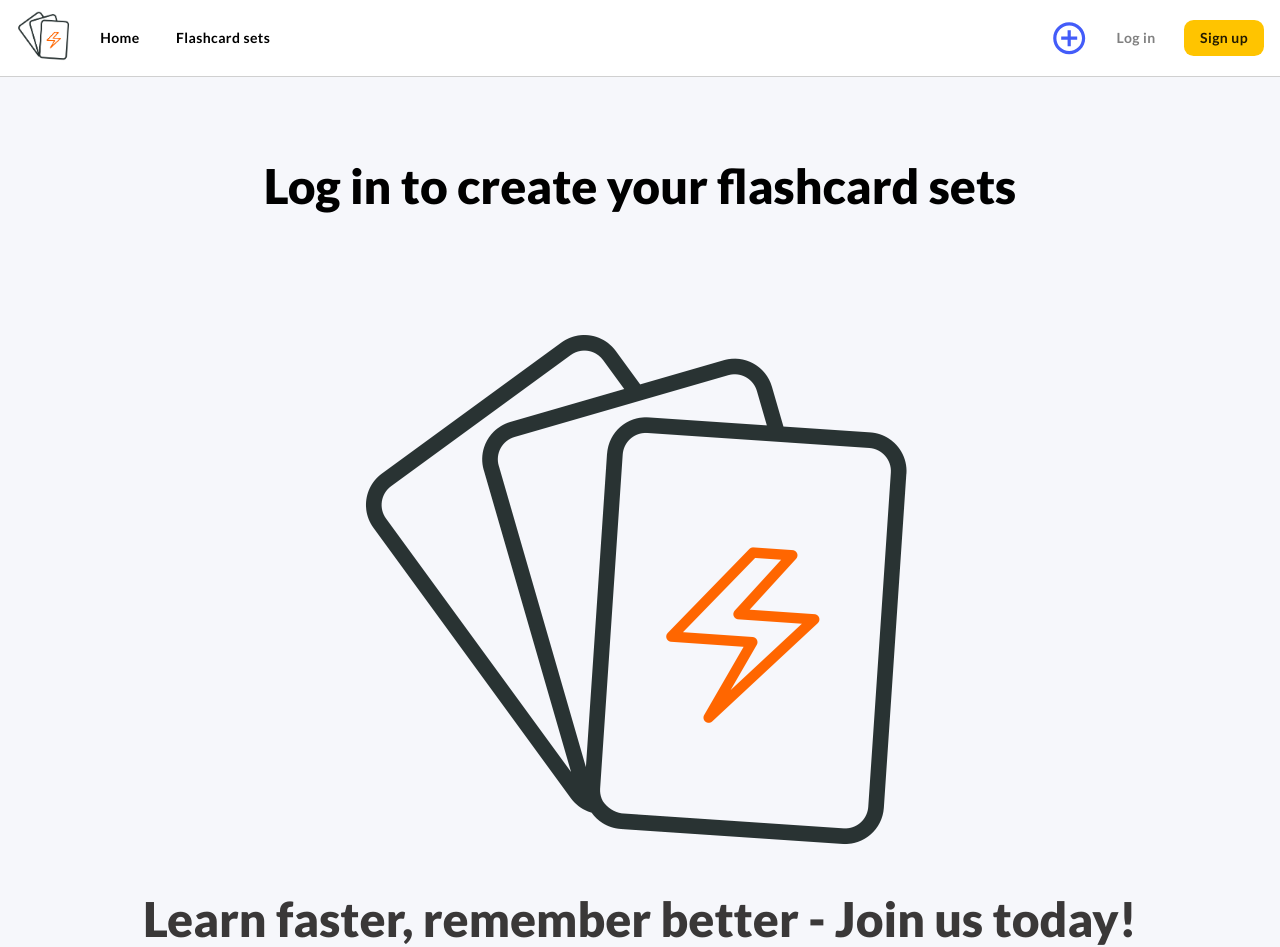
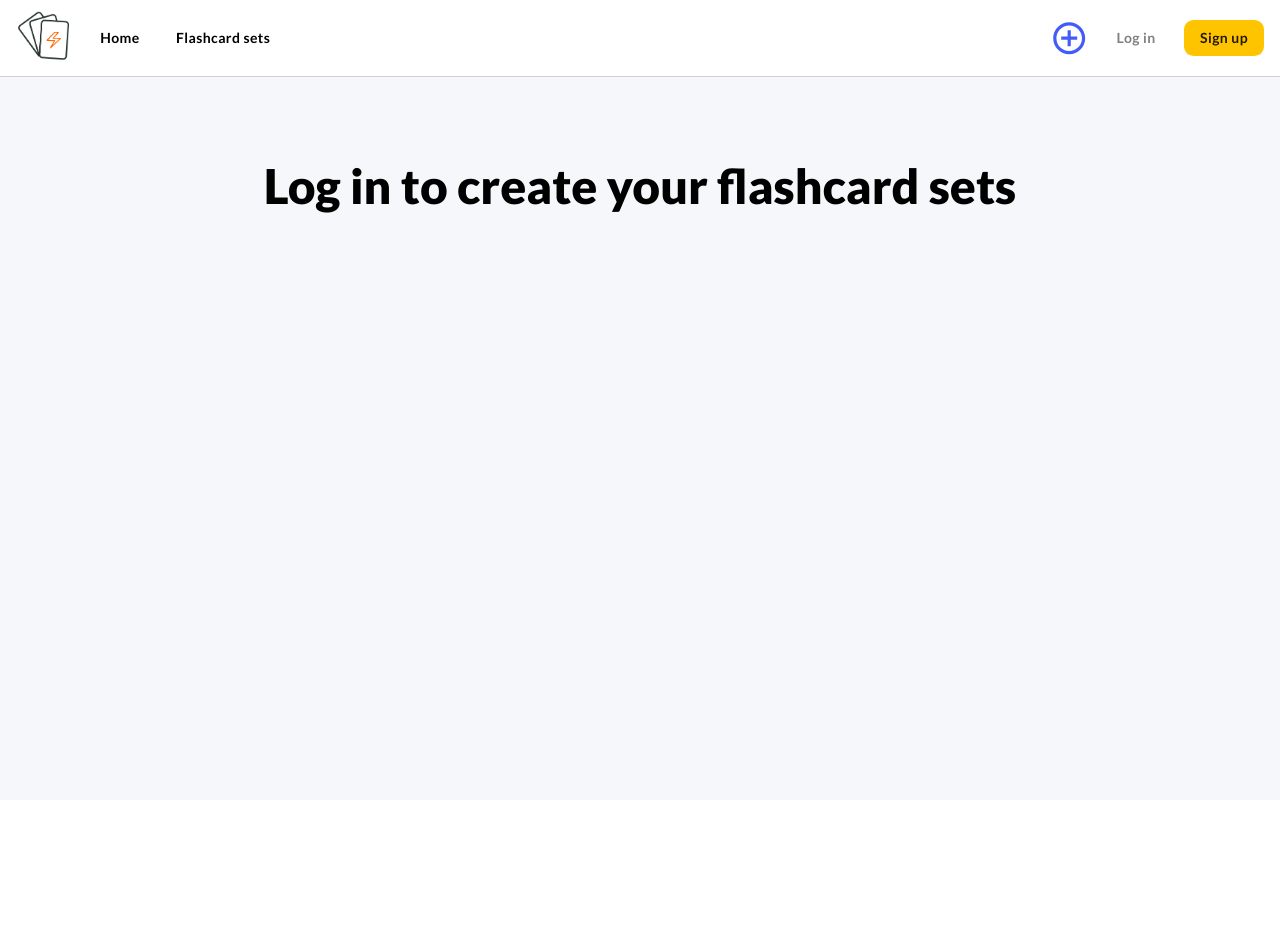
Before and after one commit to ezi000/Flashcards, a React (Vite) app: page /flashcard-sets in a window 1280 px wide. After the commit the page ends 800 px from the top, so only its background shows below. Built offline with nearby package versions, Linux system fonts and the light colour scheme.

Commit message:
background conditional rendering

```diff
--- a/src/App.tsx
+++ b/src/App.tsx
@@ -4,14 +4,14 @@ import { useEffect, useState } from "react";
 import LoginModal from "./LoginModal";
 import SignupModal from "./SignupModa";
 import UserContext from "./userContext";
-import { Outlet } from "react-router-dom";
+import { Outlet, useLocation } from "react-router-dom";
 
 function App() {
   const [openLogin, setOpenLogin] = useState(false);
   const [openSignup, setOpenSignup] = useState(false);
 
   const [userId, setUser] = useState("");
-
+  const location = useLocation();
   useEffect(() => {
     setUser(localStorage.getItem("user") || "");
   }, []);
@@ -46,8 +46,14 @@ function App() {
         <SignupModal open={openSignup} handleClose={handleClose} />
         <UserContext.Provider value={userId}>
           <Outlet />
-          <Background src="/logo.png" alt="logo"></Background>
-          <StyledH1>Learn faster, remember better - Join us today!</StyledH1>
+          {location.pathname === "/" && (
+            <>
+              <Background src="/logo.png" alt="logo" />
+              <StyledH1>
+                Learn faster, remember better - Join us today!
+              </StyledH1>
+            </>
+          )}
         </UserContext.Provider>
       </Body>
     </>
```
